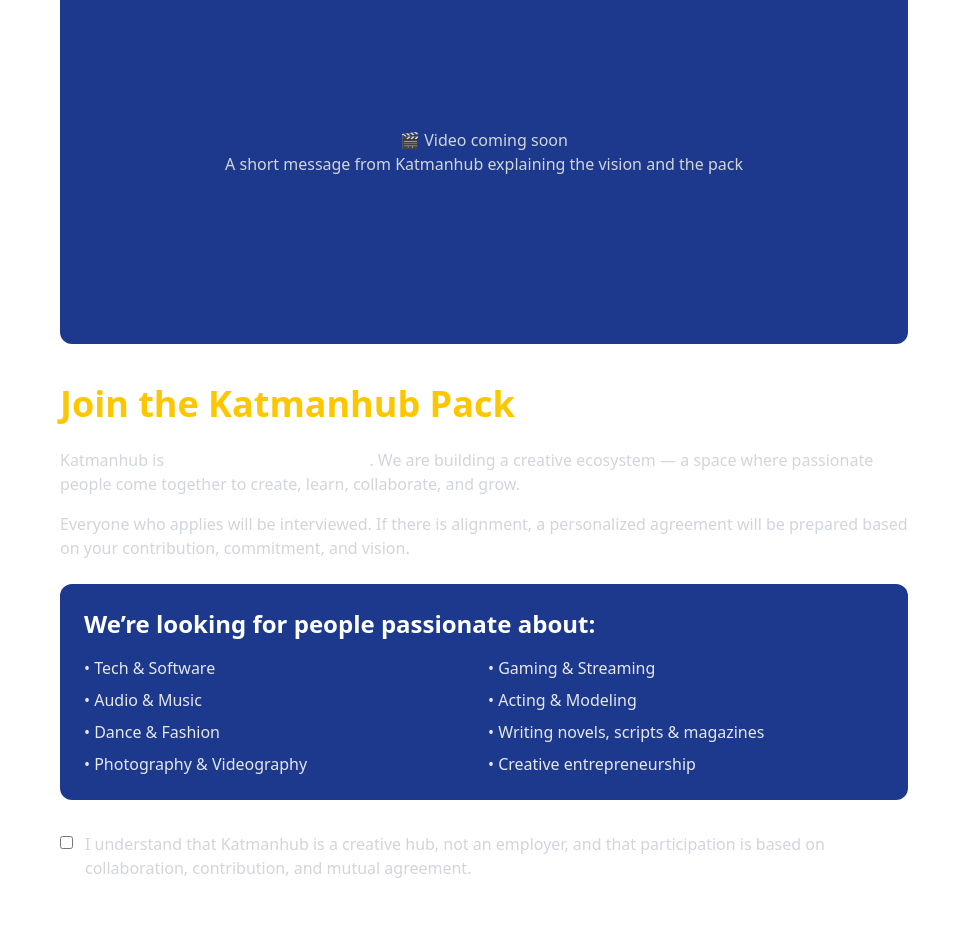
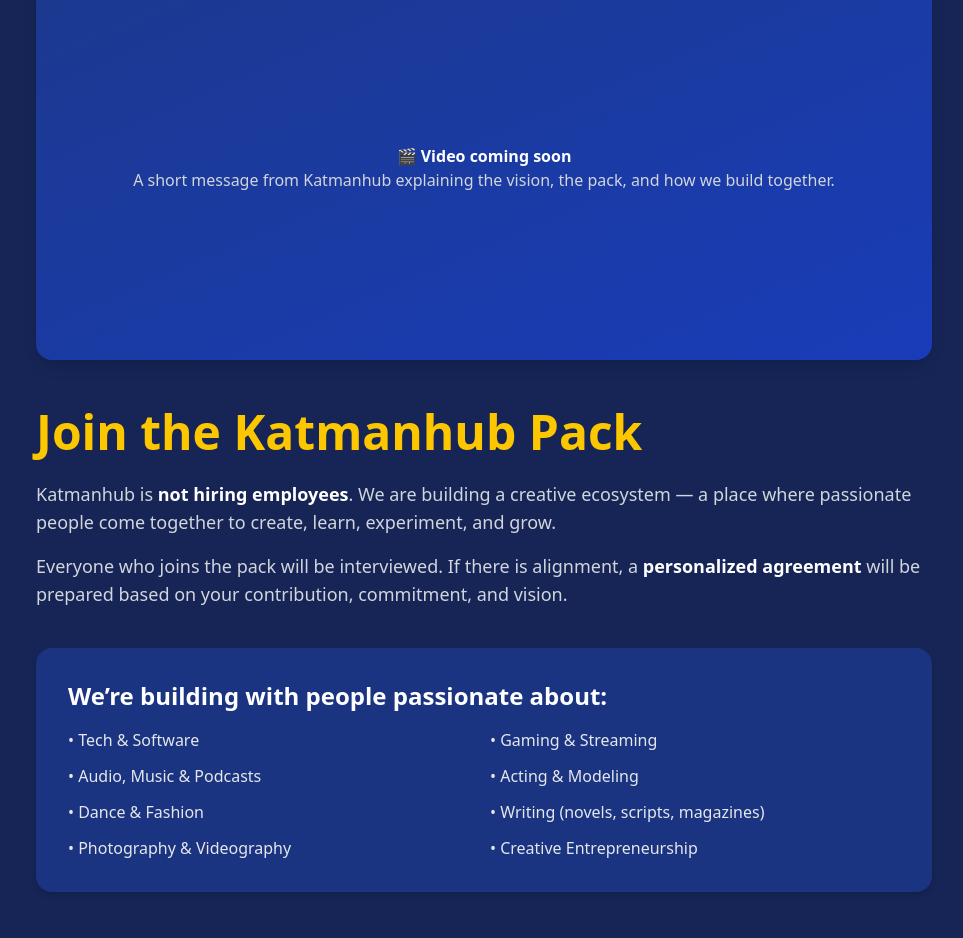
Before and after one commit to katman-Generation/katman-frontend, a React (Vite) app: page /join in a window 1280 px wide. Shown: the part 160-1098 px from the top of the page, without its empty margins (156-1119 px from the left). Built offline with nearby package versions, Linux system fonts and the light colour scheme.

Commit message:
fixing the join page

```diff
--- a/src/pages/Join.jsx
+++ b/src/pages/Join.jsx
@@ -2,6 +2,8 @@ import { useState } from "react";
 
 const Join = () => {
   const [agreed, setAgreed] = useState(false);
+  const [loading, setLoading] = useState(false);
+
   const [formData, setFormData] = useState({
     first_name: "",
     surname: "",
@@ -18,6 +20,7 @@ const Join = () => {
 
   const handleSubmit = async (e) => {
     e.preventDefault();
+    setLoading(true);
 
     try {
       const res = await fetch(
@@ -29,93 +32,106 @@ const Join = () => {
         }
       );
 
-      if (!res.ok) {
-        throw new Error("Submission failed");
-      }
+      if (!res.ok) throw new Error("Submission failed");
 
       alert("Welcome to the Katmanhub pack 🐺 We’ll be in touch.");
+      setAgreed(false);
     } catch (err) {
       alert("Something went wrong. Please try again.");
+    } finally {
+      setLoading(false);
     }
   };
 
   return (
-    <div className="text-white px-6 py-12 max-w-4xl mx-auto">
+    <div className="min-h-screen bg-blue-950 text-white px-6 py-16">
+      <div className="max-w-4xl mx-auto">
+
         {/* 🎥 Video Placeholder */}
-      <div className="w-full h-64 md:h-96 bg-blue-900 rounded-xl flex items-center justify-center mb-10">
-        <p className="text-gray-300 text-center px-4">
-          🎬 Video coming soon
+        <div className="w-full h-64 md:h-96 bg-gradient-to-br from-blue-900 to-blue-800 rounded-2xl flex items-center justify-center mb-12 shadow-lg">
+          <p className="text-gray-300 text-center px-6">
+            🎬 <span className="font-semibold text-white">Video coming soon</span>
             <br />
-          A short message from Katmanhub explaining the vision and the pack
+            A short message from Katmanhub explaining the vision, the pack,
+            and how we build together.
           </p>
         </div>
 
-      {/* 🧭 Intro */}
-      <h1 className="text-4xl font-extrabold mb-6 text-yellow-400">
+        {/* 🧭 Title */}
+        <h1 className="text-4xl md:text-5xl font-extrabold text-yellow-400 mb-6">
           Join the Katmanhub Pack
         </h1>
 
-      <p className="text-gray-300 mb-4">
-        Katmanhub is <span className="text-white font-semibold">not recruiting employees</span>.
-        We are building a creative ecosystem — a space where passionate people
-        come together to create, learn, collaborate, and grow.
+        {/* 📝 Intro */}
+        <div className="space-y-4 text-gray-300 text-lg mb-10">
+          <p>
+            Katmanhub is <span className="text-white font-semibold">not hiring employees</span>.
+            We are building a creative ecosystem — a place where passionate
+            people come together to create, learn, experiment, and grow.
           </p>
 
-      <p className="text-gray-300 mb-6">
-        Everyone who applies will be interviewed. If there is alignment, a
-        personalized agreement will be prepared based on your contribution,
-        commitment, and vision.
+          <p>
+            Everyone who joins the pack will be interviewed. If there is
+            alignment, a <span className="text-white font-semibold">personalized agreement</span>{" "}
+            will be prepared based on your contribution, commitment, and vision.
           </p>
+        </div>
 
-      {/* 🎯 Who This Is For */}
-      <div className="bg-blue-900 rounded-xl p-6 mb-8">
-        <h2 className="text-2xl font-bold mb-4">We’re looking for people passionate about:</h2>
-        <ul className="grid grid-cols-1 md:grid-cols-2 gap-2 text-gray-200">
+        {/* 🎯 Focus Areas */}
+        <div className="bg-blue-900/80 rounded-2xl p-8 mb-12 shadow-md">
+          <h2 className="text-2xl font-bold mb-4 text-white">
+            We’re building with people passionate about:
+          </h2>
+
+          <ul className="grid grid-cols-1 sm:grid-cols-2 gap-3 text-gray-200">
             <li>• Tech & Software</li>
             <li>• Gaming & Streaming</li>
-          <li>• Audio & Music</li>
+            <li>• Audio, Music & Podcasts</li>
             <li>• Acting & Modeling</li>
             <li>• Dance & Fashion</li>
-          <li>• Writing novels, scripts & magazines</li>
+            <li>• Writing (novels, scripts, magazines)</li>
             <li>• Photography & Videography</li>
-          <li>• Creative entrepreneurship</li>
+            <li>• Creative Entrepreneurship</li>
           </ul>
         </div>
 
         {/* ⚠️ Agreement */}
-      <div className="mb-8">
-        <label className="flex items-start gap-3 cursor-pointer">
+        <div className="mb-10 bg-blue-900/60 p-6 rounded-xl border border-blue-800">
+          <label className="flex gap-4 cursor-pointer">
             <input
               type="checkbox"
-            className="mt-1"
+              className="mt-1 w-5 h-5 accent-yellow-400"
               checked={agreed}
               onChange={() => setAgreed(!agreed)}
             />
             <span className="text-gray-300">
-            I understand that Katmanhub is a creative hub, not an employer, and
-            that participation is based on collaboration, contribution, and
-            mutual agreement.
+              I understand that Katmanhub is a creative hub, not an employer,
+              and participation is based on collaboration, contribution,
+              and mutual agreement.
             </span>
           </label>
         </div>
 
-      {/* 📝 Form */}
+        {/* 📝 Application Form */}
         {agreed && (
-        <form onSubmit={handleSubmit} className="space-y-4 bg-blue-900 p-6 rounded-xl">
+          <form
+            onSubmit={handleSubmit}
+            className="space-y-6 bg-blue-900/90 backdrop-blur p-8 rounded-2xl shadow-lg"
+          >
             <div className="grid grid-cols-1 md:grid-cols-2 gap-4">
               <input
                 name="first_name"
                 placeholder="First Name"
                 onChange={handleChange}
                 required
-              className="p-3 text-black rounded"
+                className="p-3 rounded bg-white text-black placeholder-gray-500 focus:outline-none focus:ring-2 focus:ring-yellow-400"
               />
               <input
                 name="surname"
                 placeholder="Surname"
                 onChange={handleChange}
                 required
-              className="p-3 text-black rounded"
+                className="p-3 rounded bg-white text-black placeholder-gray-500 focus:outline-none focus:ring-2 focus:ring-yellow-400"
               />
             </div>
 
@@ -125,21 +141,21 @@ const Join = () => {
               placeholder="Email Address"
               onChange={handleChange}
               required
-            className="w-full p-3 text-black rounded"
+              className="w-full p-3 rounded bg-white text-black placeholder-gray-500 focus:outline-none focus:ring-2 focus:ring-yellow-400"
             />
 
             <input
               name="phone_number"
               placeholder="Phone Number"
               onChange={handleChange}
-            className="w-full p-3 text-black rounded"
+              className="w-full p-3 rounded bg-white text-black placeholder-gray-500 focus:outline-none focus:ring-2 focus:ring-yellow-400"
             />
 
             <input
               type="date"
               name="date_of_birth"
               onChange={handleChange}
-            className="w-full p-3 text-black rounded"
+              className="w-full p-3 rounded bg-white text-black focus:outline-none focus:ring-2 focus:ring-yellow-400"
             />
 
             <textarea
@@ -147,7 +163,8 @@ const Join = () => {
               placeholder="What are you passionate about?"
               onChange={handleChange}
               required
-            className="w-full p-3 text-black rounded"
+              rows={3}
+              className="w-full p-3 rounded bg-white text-black placeholder-gray-500 focus:outline-none focus:ring-2 focus:ring-yellow-400"
             />
 
             <textarea
@@ -155,17 +172,20 @@ const Join = () => {
               placeholder="How would you like to contribute to Katmanhub?"
               onChange={handleChange}
               required
-            className="w-full p-3 text-black rounded"
+              rows={4}
+              className="w-full p-3 rounded bg-white text-black placeholder-gray-500 focus:outline-none focus:ring-2 focus:ring-yellow-400"
             />
 
             <button
               type="submit"
-            className="bg-yellow-400 text-blue-900 px-6 py-3 rounded-lg font-bold hover:bg-yellow-300 transition"
+              disabled={loading}
+              className="w-full md:w-auto bg-yellow-400 text-blue-900 px-8 py-3 rounded-lg font-bold hover:bg-yellow-300 transition disabled:opacity-60"
             >
-            Submit Application
+              {loading ? "Submitting..." : "Submit Application"}
             </button>
           </form>
         )}
+      </div>
     </div>
   );
 };
```
Lines whose indentation alone changed are shown as unchanged.
